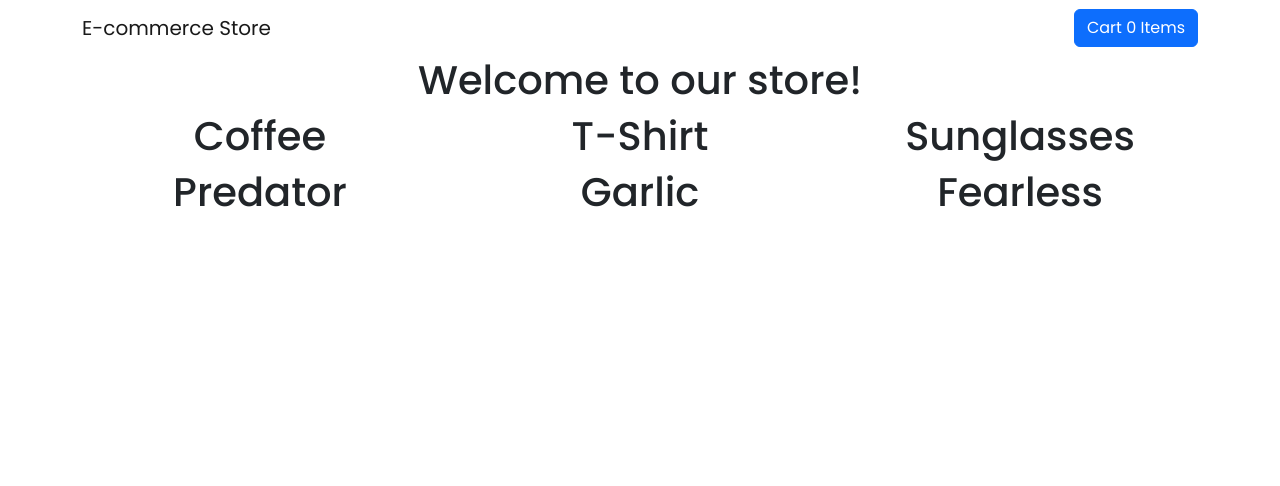
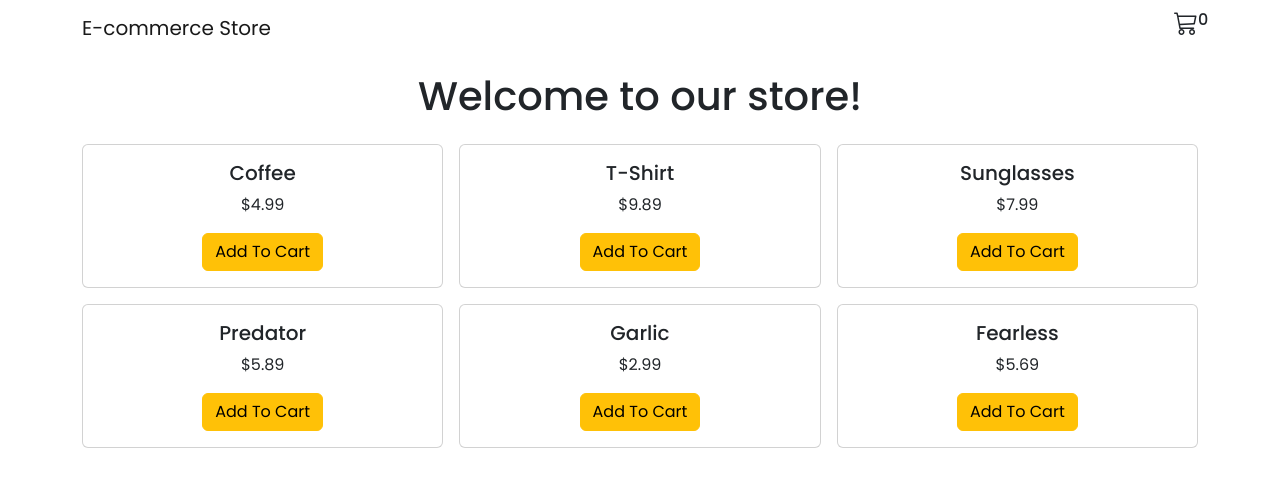
Before and after one commit to Officialibn1/react-project, a React (Create React App) app: page / in a window 1280 px wide. Shown: the top 486 px of the page. Built offline with nearby package versions, Linux system fonts and the light colour scheme.

Commit message:
ecommerce site complete

```diff
--- a/public/index.html
+++ b/public/index.html
@@ -15,29 +15,15 @@
       user's mobile device or desktop. See https://developers.google.com/web/fundamentals/web-app-manifest/
     -->
     <link rel="manifest" href="%PUBLIC_URL%/manifest.json" />
-    <!--
-      Notice the use of %PUBLIC_URL% in the tags above.
-      It will be replaced with the URL of the `public` folder during the build.
-      Only files inside the `public` folder can be referenced from the HTML.
 
-      Unlike "/favicon.ico" or "favicon.ico", "%PUBLIC_URL%/favicon.ico" will
-      work correctly both with client-side routing and a non-root public URL.
-      Learn how to configure a non-root public URL by running `npm run build`.
-    -->
+    <!-- Bootstrap Icons CDN link -->
+    <link rel="stylesheet" href="https://cdn.jsdelivr.net/npm/bootstrap-icons@1.3.0/font/bootstrap-icons.css">
+
     <title>React App</title>
   </head>
   <body>
     <noscript>You need to enable JavaScript to run this app.</noscript>
     <div id="root"></div>
-    <!--
-      This HTML file is a template.
-      If you open it directly in the browser, you will see an empty page.
 
-      You can add webfonts, meta tags, or analytics to this file.
-      The build step will place the bundled scripts into the <body> tag.
-
-      To begin the development, run `npm start` or `yarn start`.
-      To create a production bundle, use `npm run build` or `yarn build`.
-    -->
   </body>
 </html>
--- a/src/App.js
+++ b/src/App.js
@@ -1,22 +1,24 @@
 import 'bootstrap/dist/css/bootstrap.min.css';
 import { Container } from 'react-bootstrap';
 import { Route, Routes } from 'react-router-dom';
+import CartProvider from './CartContext';
 import Nav from "./Components/Nav";
 import Cancel from './Components/pages/Cancel';
 import Home from './Components/pages/Home';
 import NotFound from './Components/pages/NotFound';
 import Success from './Components/pages/Success';
 
-const TotalsData = [
-  {title: 'Total State', points: '36', id: 1},
-  {title: 'Total Pooling Units', points: '4,800', id: 2},
-  {title: 'Total L.G.A\'s', points: '138', id: 3},
-  {title: 'Total Votes', points: '37,000,000', id: 4},
-  {title: 'Total Atiku\'s Vote\'s', points: '27,000,000', id: 5},
-]
+// const TotalsData = [
+//   {title: 'Total State', points: '36', id: 1},
+//   {title: 'Total Pooling Units', points: '4,800', id: 2},
+//   {title: 'Total L.G.A\'s', points: '138', id: 3},
+//   {title: 'Total Votes', points: '37,000,000', id: 4},
+//   {title: 'Total Atiku\'s Vote\'s', points: '27,000,000', id: 5},
+// ]
 
 function App() {
   return (
+    <CartProvider>
       <Container>
         <Nav/>
         <Routes>
@@ -26,6 +28,7 @@ function App() {
           <Route path='*' element={<NotFound />} />
         </Routes>
       </Container>
+    </CartProvider>
     );
 }
 
--- /dev/null
+++ b/src/CartContext.js
@@ -0,0 +1,126 @@
+import { createContext, useState } from "react";
+import { getProductData } from "./ProductAPI";
+
+//Provider gives the entire React App access to the Data's and Function's in your Context
+
+export const CartContext = createContext({
+    items: [],
+    getProductQuantity: () => {},
+    addOneToCart: () => {},
+    removeOneFromCart: () => {},
+    deleteFromCart: () => {},
+    getTotalCost: () => {}
+});
+
+function CartProvider({children}) {
+
+    const [cartProducts, setCartProducts] = useState([]);
+
+
+    // Get Quantity of all Product Function
+    function getProductQuantity(id) {
+        const quantity = cartProducts.find(product => product.id === id)?.quantity;
+
+        if (quantity === undefined) {
+            return 0;
+        }
+
+        return quantity;
+    };
+
+
+    // Add one to the quantity property of an existing product with the corresponding id
+    function addOneToCart(id) {
+        const quantity = getProductQuantity(id);
+
+        if (quantity === 0) {
+            setCartProducts(
+                [
+                    ...cartProducts,
+                    {
+                        id: id,
+                        quantity: 1
+                    }
+                ]
+            )
+        } else {
+           setCartProducts(
+                cartProducts.map(
+                    product =>
+                    product.id === id
+                    ? { ...product, quantity: product.quantity + 1 }
+                    : product
+                )
+           )
+        }
+    }
+
+
+
+
+    //Delete item from from cart
+    function deleteFromCart(id) {
+
+            setCartProducts(
+                cartProducts.filter(
+                    product => (
+                        product.id !== id
+                    )
+                )
+            )
+    }
+
+    // Remove one from the quantity of an existing item with the corresponding id
+    function removeOneFromCart(id) {
+        const quantity = getProductQuantity(id);
+
+        if (quantity == 1) {
+                deleteFromCart(id)
+        } else {
+            setCartProducts(
+                cartProducts.map(
+                    product =>
+                    product.id === id
+                    ? {...product, quantity: product.quantity - 1}
+                    : product
+                )
+            )
+        }
+    }
+
+    // Get total cost of products in cart
+    function getTotalCost() {
+        let totalCost = 0;
+
+        // eslint-disable-next-line array-callback-return
+        cartProducts.map((cartItem) => {
+            const productData = getProductData(cartItem.id);
+            totalCost += (productData.price * cartItem.quantity)
+        })
+
+        return totalCost;
+    }
+
+
+    const contextValue = {
+        items: cartProducts,
+        getProductQuantity,
+        addOneToCart,
+        removeOneFromCart,
+        deleteFromCart,
+        getTotalCost
+    }
+
+
+
+
+    return (
+        <CartContext.Provider value={contextValue}>
+            {children}
+        </CartContext.Provider>
+    )
+}
+
+export default CartProvider;
+
+// Down Here Are All The Code's For The Functions In The Create Context above
--- /dev/null
+++ b/src/Components/ModalContent.jsx
@@ -0,0 +1,39 @@
+import React, { useContext } from 'react';
+import { Button, Card } from "react-bootstrap";
+import { CartContext } from '../CartContext';
+import { getProductData } from '../ProductAPI';
+
+const ModalContent = ({item}) => {
+    const cart = useContext(CartContext);
+
+    const productData = getProductData(item.id);
+
+
+    return (
+        <Card className='my-3'>
+
+            <Card.Body>
+                <Card.Title>
+                    {productData.title}
+                </Card.Title>
+
+                <Card.Text>
+                    <p className="lean">
+                        Price: ${productData.price}
+                    </p>
+                    <p className="lean">
+                       Amount: {item.quantity}
+                    </p>
+                </Card.Text>
+            </Card.Body>
+
+            <Card.Footer className='d-flex'>
+                <Button className='mx-2' onClick={() => cart.addOneToCart(item.id)}>+</Button>
+                <Button className='mx-2' onClick={() => cart.removeOneFromCart(item.id)}>-</Button>
+                <Button variant='danger' className='ms-auto' onClick={() => cart.deleteFromCart(item.id)}>Remove</Button>
+            </Card.Footer>
+        </Card>
+    );
+}
+
+export default ModalContent;
--- a/src/Components/Nav.jsx
+++ b/src/Components/Nav.jsx
@@ -1,15 +1,50 @@
-import React from 'react';
+import React, { useState, useContext } from 'react';
 import { Button, Container, Navbar, Modal } from "react-bootstrap";
+import { Link } from 'react-router-dom';
+import { CartContext } from '../CartContext';
+import ModalContent from './ModalContent';
 
 const Nav = () => {
+    const [show, setShow] = useState(false);
+    const handleShow = () => setShow(true);
+    const handleClose = () => setShow(false);
+
+    const cart = useContext(CartContext);
+
+    const totalQuantity = cart.items.reduce((a, b) => (a += b.quantity), 0);
     return (
+        <>
             <Navbar expand='sm'>
                 <Navbar.Brand href='/'>E-commerce Store</Navbar.Brand>
                 <Navbar.Toggle />
                 <Navbar.Collapse className='justify-content-end'>
-                <Button>Cart 0 Items</Button>
+                    <Link   Link to='/' className='h4 position-relative' onClick={handleShow}>
+                        <h6 className="position-absolute top-25 start-100 text-dark" > {totalQuantity} </h6>
+                        <i className="bi bi-cart3 text-dark"></i>
+                    </Link>
                 </Navbar.Collapse>
             </Navbar>
+            <Modal show={show} onHide={handleClose}>
+                <Modal.Header closeButton>
+                    Shopping Cart
+                </Modal.Header>
+                <Modal.Body>
+                    {totalQuantity > 0 ?
+                        <>
+                            {cart.items.map(item => (
+                               <ModalContent item={item} />
+                            ))}
+
+                            <h2 className='lean'>Total: $ {cart.getTotalCost().toFixed(2)}</h2>
+
+                            <Button variant='success'>Purchase Items</Button>
+                        </>
+                        :
+                        <p className="lean">Cart is Empty!</p>
+                    }
+                </Modal.Body>
+            </Modal>
+        </>
     );
 }
 
--- /dev/null
+++ b/src/Components/ProductCard.jsx
@@ -0,0 +1,36 @@
+import React, {useContext} from 'react';
+import { Col, Card, Row, Button, Form } from "react-bootstrap";
+import { CartContext } from '../CartContext';
+
+const ProductCard = ({product}) => {
+        const cart = useContext(CartContext);
+        const productQuantity = cart.getProductQuantity(product.id);
+
+        console.log(cart.items)
+    return (
+
+        <Card>
+            <Card.Body>
+                <Card.Title>{product.title}</Card.Title>
+                <Card.Text>${product.price}</Card.Text>
+                { productQuantity > 0 ?
+                    <>
+                        <Form as={Row}>
+                            <Form.Label column='true' sm='6'>In Cart: {productQuantity}</Form.Label>
+                            <Col sm='6' >
+                                <Button sm='6' className='mx-2' onClick={() => cart.addOneToCart(product.id)}>+</Button>
+                                <Button sm='6' className='mx-2' onClick={() => cart.removeOneFromCart(product.id)}>-</Button>
+                            </Col>
+                        </Form>
+                        <Button className='my-2' variant='danger' onClick={() => cart.deleteFromCart(product.id)}>Delete From Cart</Button>
+                    </>
+                    :
+                    <Button variant='warning' onClick={() => cart.addOneToCart(product.id)}>Add To Cart</Button>
+
+                }
+            </Card.Body>
+        </Card>
+    );
+}
+
+export default ProductCard;
--- a/src/Components/pages/Home.jsx
+++ b/src/Components/pages/Home.jsx
@@ -1,16 +1,17 @@
 import React from 'react';
-import { Row, Col } from "react-bootstrap";
+import { Col, Row } from "react-bootstrap";
 import { ProductArray } from '../../ProductAPI';
+import ProductCard from '../ProductCard';
 
 
 const Home = () => {
     return (
         <>
-            <h1 className='text-center'>Welcome to our store!</h1>
-            <Row xs={1} md={3} >
-                {ProductArray.map((product, index) => (
-                    <Col align='center'>
-                        <h1>{product.title}</h1>
+            <h1 className='text-center p-3'>Welcome to our store!</h1>
+            <Row xs={1} md={3} className='g-3'>
+                {ProductArray.map((product) => (
+                    <Col align='center' key={product.id}>
+                        <ProductCard  product={product}/>
                     </Col>
                 ))}
 
```
Lines whose indentation alone changed are shown as unchanged.
